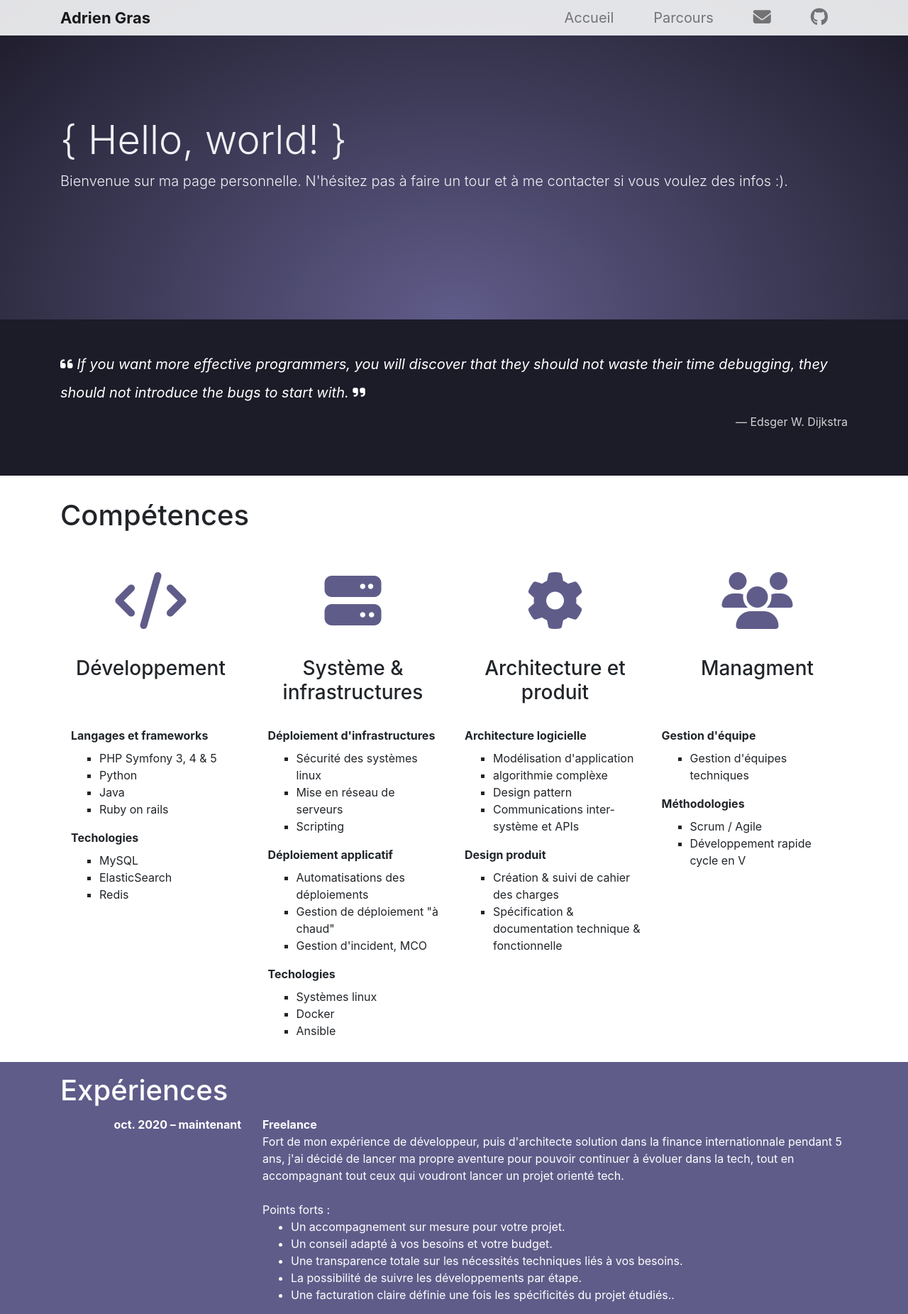
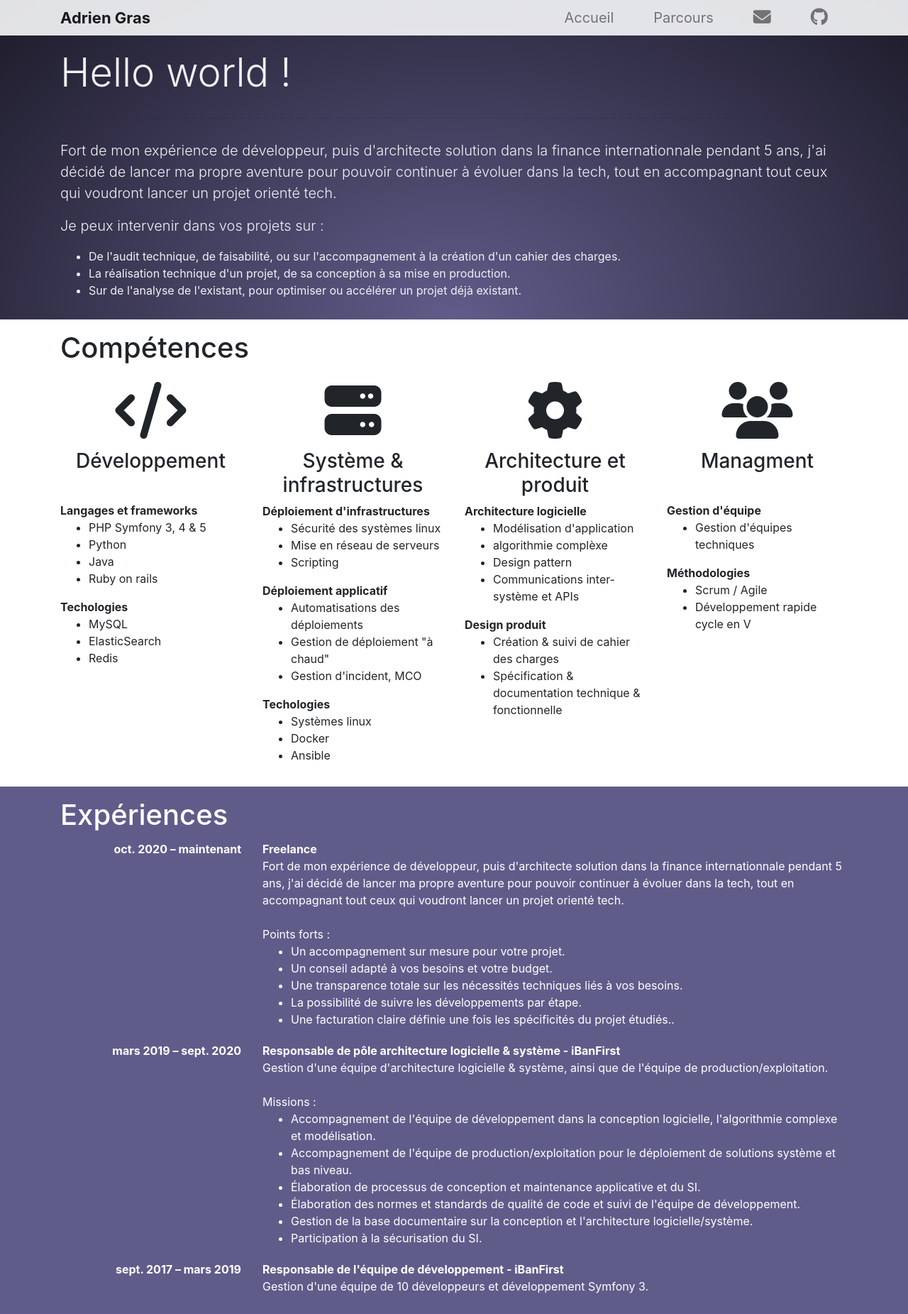
Before and after one commit to AdrienGras/personnal-page, a Symfony app: template templates/homepage/cv.html.twig in a window 1280 px wide. Shown: the top 1851 px of the page at 71% size. Run offline with Twig, Linux system fonts and the light colour scheme; the template is opened without the code that fills it, so the values that code supplies are empty; some libraries are stand-ins or nearby versions.

Commit message:
le merge foireux

```diff
--- a/public/css/main.css
+++ b/public/css/main.css
@@ -22,7 +22,13 @@
     color: hsla(246, 20%, 95%, 1);
     height: 450px;
 }
-
+@media (max-width: 600px) {
+    #head-block {
+        background: radial-gradient(ellipse at bottom, hsla(246, 20%, 45%, 1) 0%, hsl(246, 20%, 13%) 100%) fixed;
+        color: hsla(246, 20%, 95%, 1);
+        height: 100%;
+    }
+}
 .head-block-height {
     height: 450px;
 }
@@ -35,6 +41,14 @@
     display: flex;
     align-items: center;
 }
+@media (max-width: 600px) {
+    #mainpage-head-block {
+        background-image: url("../img/desk_stock2.jpg");
+        background-size: cover;
+        height: 100%;
+    }
+}
+
 #mainpage-big-header {
     color: white;
     width: 65%;
@@ -190,3 +204,7 @@ div.titleComp i{
 ul.listComp li{
     list-style-type: square;
 }
+
+.padding-top-escape-menu {
+    padding-top: 60px;
+}
--- a/templates/homepage/cv.html.twig
+++ b/templates/homepage/cv.html.twig
@@ -8,26 +8,20 @@
     <div id="head-block">
         <div class="container h-100">
             <div class="row h-100">
-            <div class="col-md-12 my-auto">
-                <h1 class="display-4">{ Hello, world! }</h1>
-                <p class="lead">Bienvenue sur ma page personnelle. N'hésitez pas à faire un tour et à me contacter si vous voulez des infos :).</p>
-            </div>
-        </div>
-    </div>
-</div>
-
-<div class="bg-purple-transparent">
-    <div class="container h-100 pt-5 pb-5">
-        <div class="row h-100">
-            <div class="col-md-12">
-                <blockquote class="blockquote">
-                    <p class="mb-0 font-italic">
-                        <i class="fa fa-quote-left" aria-hidden="true"></i>
-                        If you want more effective programmers, you will discover that they should not waste their time debugging, they should not introduce the bugs to start with.
-                        <i class="fa fa-quote-right" aria-hidden="true"></i>
+                <div class="col-md-12 my-auto padding-top-escape-menu pb-1">
+                    <h1 class="display-4">Hello world !</h1>
+                    <hr />
+                    <p class="lead">
+                        Fort de mon expérience de développeur, puis d'architecte solution dans la finance internationnale pendant 5 ans, j'ai décidé de lancer ma propre aventure pour pouvoir continuer à évoluer dans la tech, tout en accompagnant tout ceux qui voudront lancer un projet orienté tech.
                     </p>
-                    <footer class="blockquote-footer text-right pt-1">Edsger W. Dijkstra</footer>
-                </blockquote>
+                    <p class="lead">
+                        Je peux intervenir dans vos projets sur :
+                    <ul>
+                        <li>De l'audit technique, de faisabilité, ou sur l'accompagnement à la création d'un cahier des charges.</li>
+                        <li>La réalisation technique d'un projet, de sa conception à sa mise en production.</li>
+                        <li>Sur de l'analyse de l'existant, pour optimiser ou accélérer un projet déjà existant.</li>
+                    </ul>
+                    </p>
                 </div>
             </div>
         </div>
@@ -35,100 +29,88 @@
 
     <div class="">
         <div class="container h-100 py-3">
-        <div class="row h-100 mt-3">
+            <div class="row h-100">
                 <div class="col-md-12">
                     <h1>Compétences</h1>
                 </div>
             </div>
 
-        <div class="row h-100 mt-5">
-            <div class="col-md-3">
-                <div class="text-center pb-2 titleComp">
+            <div class="row h-100 pt-3">
+                <div class="col-md-3 animate__animated animate__fadeIn animate__delay-1s">
+                    <div class="text-center pb-2">
                         <i class="fa fa-code fa-5x" aria-hidden="true"></i>
-                    <h3 class="text-center titleComp mt-4">Développement</h3><br/>
+                        <h3 class="text-center">Développement</h3><br/>
                     </div>
-            </div>
-            <div class="col-md-3">
-                <div class="text-center titleComp">
-                    <i class="fas fa-server fa-5x" aria-hidden="true"></i>
-                    <h3 class="text-center mt-4">Système & infrastructures</h3>
-                </div>
-            </div>
-            <div class="col-md-3">
-                <div class="text-center titleComp">
-                    <i class="fa fa-cog fa-5x" aria-hidden="true"></i>
-                    <h3 class="text-center titleComp mt-4">Architecture et produit</h3>
-                </div>
-            </div>
-            <div class="col-md-3">
-                <div class="text-center pb-2 titleComp">
-                    <i class="fa fa-users fa-5x" aria-hidden="true"></i>
-                    <h3 class="text-center titleComp mt-4">Managment</h3><br/>
-                </div>
-            </div>
-        </div>
-        <div class="container mt-4">
-            <div class="row h-100">
-                <div class="col-md-3">
-                    <div class="font-weight-bold pb-2">Langages et frameworks</div>
-                    <ul class="listComp">
+                    <div class="font-weight-bold">Langages et frameworks</div>
+                    <ul>
                         <li>PHP Symfony 3, 4 & 5</li>
                         <li>Python</li>
                         <li>Java</li>
                         <li>Ruby on rails</li>
                     </ul>
-                    <div class="font-weight-bold pb-2">Techologies</div>
-                    <ul class="listComp">
+                    <div class="font-weight-bold">Techologies</div>
+                    <ul>
                         <li>MySQL</li>
                         <li>ElasticSearch</li>
                         <li>Redis</li>
                     </ul>
                 </div>
-                <div class="col-md-3">
-                    <div class="font-weight-bold pb-2">Déploiement d'infrastructures</div>
-                    <ul class="listComp">
+                <div class="col-md-3 animate__animated animate__fadeIn animate__delay-2s">
+                    <div class="text-center">
+                        <i class="fas fa-server fa-5x" aria-hidden="true"></i>
+                        <h3 class="text-center">Système & infrastructures</h3>
+                    </div>
+                    <div class="font-weight-bold">Déploiement d'infrastructures</div>
+                    <ul>
                         <li>Sécurité des systèmes linux</li>
                         <li>Mise en réseau de serveurs</li>
                         <li>Scripting</li>
                     </ul>
-                    <div class="font-weight-bold pb-2">Déploiement applicatif</div>
-                    <ul class="listComp">
+                    <div class="font-weight-bold">Déploiement applicatif</div>
+                    <ul>
                         <li>Automatisations des déploiements</li>
                         <li>Gestion de déploiement "à chaud"</li>
                         <li>Gestion d'incident, MCO</li>
                     </ul>
-                    <div class="font-weight-bold pb-2">Techologies</div>
-                    <ul class="listComp">
+                    <div class="font-weight-bold">Techologies</div>
+                    <ul>
                         <li>Systèmes linux</li>
                         <li>Docker</li>
                         <li>Ansible</li>
                     </ul>
                 </div>
-                <div class="col-md-3">
-                    <div class="font-weight-bold pb-2">Architecture logicielle</div>
-                    <ul class="listComp">
+                <div class="col-md-3 animate__animated animate__fadeIn animate__delay-3s">
+                    <div class="text-center">
+                        <i class="fa fa-cog fa-5x" aria-hidden="true"></i>
+                        <h3 class="text-center">Architecture et produit</h3>
+                    </div>
+                    <div class="font-weight-bold">Architecture logicielle</div>
+                    <ul>
                         <li>Modélisation d'application</li>
                         <li>algorithmie complèxe</li>
                         <li>Design pattern</li>
                         <li>Communications inter-système et APIs</li>
                     </ul>
-                    <div class="font-weight-bold pb-2">Design produit</div>
-                    <ul class="listComp">
+                    <div class="font-weight-bold">Design produit</div>
+                    <ul>
                         <li>Création & suivi de cahier des charges</li>
                         <li>Spécification & documentation technique & fonctionnelle</li>
                     </ul>
                 </div>
-                <div class="col-md-3">
-                    <div class="font-weight-bold pb-2">Gestion d'équipe</div>
-                    <ul class="listComp">
+                <div class="col-md-3 animate__animated animate__fadeIn animate__delay-4s">
+                    <div class="text-center pb-2">
+                        <i class="fa fa-users fa-5x" aria-hidden="true"></i>
+                        <h3 class="text-center">Managment</h3><br/>
+                    </div>
+                    <div class="font-weight-bold">Gestion d'équipe</div>
+                    <ul>
                         <li>Gestion d'équipes techniques</li>
                     </ul>
-                    <div class="font-weight-bold pb-2">Méthodologies</div>
-                    <ul class="listComp">
+                    <div class="font-weight-bold">Méthodologies</div>
+                    <ul>
                         <li>Scrum / Agile</li>
                         <li>Développement rapide cycle en V</li>
                     </ul>
-                </div>
                 </div>
             </div>
         </div>
```
Lines whose indentation alone changed are shown as unchanged.
